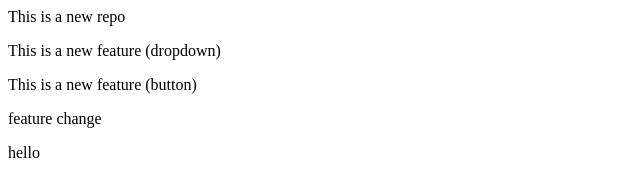
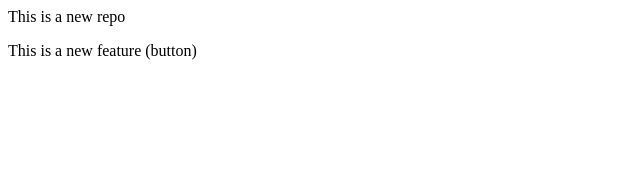
Before and after one commit to bhavika2517/localrepo, a plain HTML site: page index.html in a window 1280 px wide. Shown: the whole page, without its empty margins (0-640 px from the left). Drawn offline with Linux system fonts and the light colour scheme.

```diff
--- a/index.html
+++ b/index.html
@@ -1,5 +1,2 @@
 <p>This is a new repo</p>
-<p>This is a new feature (dropdown)</p>
 <p>This is a new feature (button)</p>
-<p>feature change</p>
-<p>hello</p>
```
